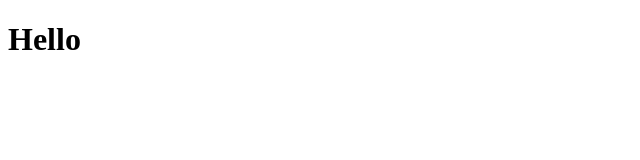
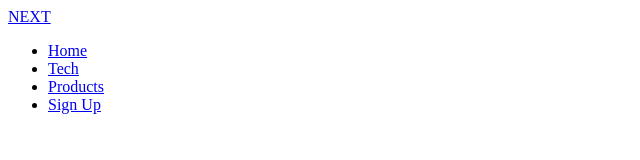
Before and after one commit to akshat17-07/MyImaginityPracticeWebsite, a plain HTML site: page index.html in a window 1280 px wide. Shown: the whole page, without its empty margins (0-640 px from the left). Drawn offline with Linux system fonts and the light colour scheme.

Commit message:
Created HTML code for Nav Bar

```diff
--- a/index.html
+++ b/index.html
@@ -7,6 +7,28 @@
     <link rel="stylesheet" href="styles.css">
 </head>
 <body>
-    <h1>Hello</h1>
+    <nav class="navbar">
+        <div class="navbar__container"></div>
+            <a href="/" id="navbar">NEXT</a>
+            <div class="navbar__toggle" id="mobile-menu"></div>
+            <span class="bar"></span>
+            <span class="bar"></span>
+            <span class="bar"></span>
+        </div>
+        <ul class="navbar__menu">
+            <li class="navbar__item">
+                <a href="/" class="navbar__links">Home</a>
+            </li>
+            <li class="navbar__item">
+                <a href="./tech.html" class="navbar__links">Tech</a>
+            </li>
+            <li class="navbar__item">
+                <a href="./products.html" class="navbar__links">Products</a>
+            </li>
+            <li class="navbar__btn">
+                <a href="/" class="button">Sign Up</a>
+            </li>
+        </ul>
+    </nav>
 </body>
 </html>
--- a/styles.css
+++ b/styles.css
@@ -0,0 +1,3 @@
+h1 {
+    color: red;
+}
```
